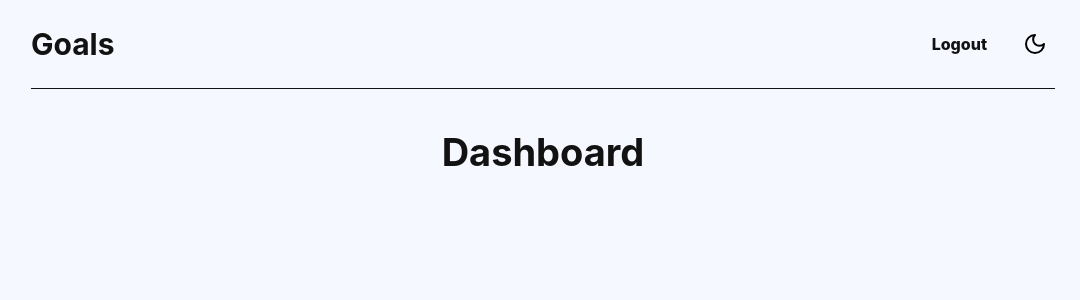
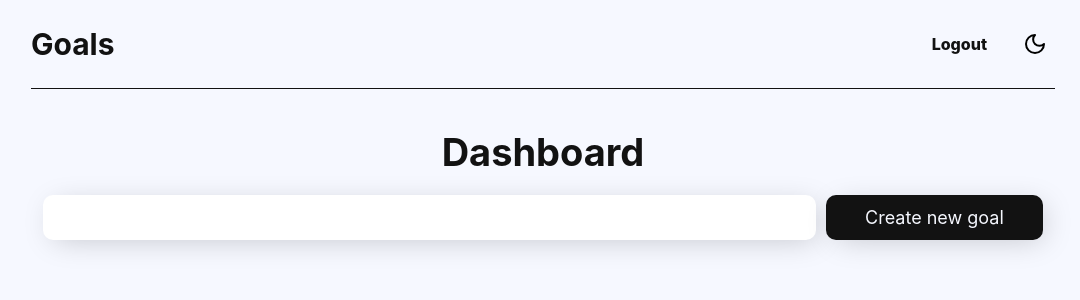
Before and after one commit to whoiscaio/goals-app, a React (Create React App) app in the folder frontend/: page / in a window 1280 px wide. Shown: the top 300 px of the page, without its empty margins (97-1177 px from the left). Built offline with nearby package versions, Linux system fonts and the light colour scheme; no server answers; sample sign-in values are in the browser's storage.

Commit message:
feat: create new goal button and options container

```diff
--- a/frontend/src/pages/Dashboard.tsx
+++ b/frontend/src/pages/Dashboard.tsx
@@ -1,4 +1,4 @@
-import { useEffect } from 'react';
+import { useEffect, useRef, useState } from 'react';
 import { useDispatch, useSelector } from 'react-redux';
 import { useNavigate } from 'react-router-dom';
 import { getGoals } from '../store/features/goals/goalSlice';
@@ -21,11 +21,17 @@ function Dashboard() {
     dispatch(getGoals(user.token));
   }, [user, navigate, dispatch]);
 
-  console.log(goals);
+  function handleCreateNewGoal() {
+    console.log('create new goal');
+  }
 
   return (
     <DashboardContainer>
       <h1>Dashboard</h1>
+      <div className="options-container">
+        <div className="filters"></div>
+        <button onClick={handleCreateNewGoal}>Create new goal</button>
+      </div>
       <div className="goals"></div>
     </DashboardContainer>
   );
--- a/frontend/src/pages/styles.ts
+++ b/frontend/src/pages/styles.ts
@@ -34,7 +34,7 @@ export const LoginSignupPageContainer = styled.section`
     font-size: 1.6rem;
     width: 100%;
 
-    margin-top: .6rem;
+    margin-top: 0.6rem;
     padding: 1rem;
 
     outline: 0;
@@ -66,7 +66,7 @@ export const LoginSignupPageContainer = styled.section`
     }
 
     a {
-      margin-left: .6rem;
+      margin-left: 0.6rem;
     }
   }
 
@@ -81,7 +81,7 @@ export const LoginSignupPageContainer = styled.section`
     font-size: 2.4rem;
     font-weight: 800;
 
-    padding: .8rem 1.6rem;
+    padding: 0.8rem 1.6rem;
 
     cursor: pointer;
 
@@ -100,14 +100,59 @@ export const LoginSignupPageContainer = styled.section`
     color: ${({ theme }) => theme.colors.error};
     font-size: 1.6rem;
 
-    margin-top: .4rem;
+    margin-top: 0.4rem;
   }
 `;
 
 export const DashboardContainer = styled.section`
+  width: 100%;
+
+  display: flex;
+  flex-direction: column;
+  align-items: center;
+
   h1 {
     color: ${({ theme }) => theme.colors.text};
     font-size: 3.8rem;
+
+    margin-bottom: 2rem;
+  }
+
+  .options-container {
+    width: min(100%, 1000px);
+
+    display: flex;
+
+    .filters {
+      flex: 4;
+
+      background: #fff;
+      border-radius: ${({ theme }) => theme.measures.borderRadius};
+      box-shadow: ${({ theme }) => theme.measures.boxShadow};
+      color: ${({ theme }) => theme.colors.background};
+
+      margin-right: 1rem;
+    }
+
+    button {
+      flex: 1;
+
+      background: ${({ theme }) => theme.colors.text};
+      border-radius: ${({ theme }) => theme.measures.borderRadius};
+      box-shadow: ${({ theme }) => theme.measures.boxShadow};
+      color: ${({ theme }) => theme.colors.background};
+
+      font-size: 1.8rem;
+
+      padding: 1.2rem;
+
+      cursor: pointer;
+
+      &:hover {
+        transition: background .12s ease-in;
+        background: ${({ theme }) => theme.colors.effects.invertedButtonBackground};
+      }
+    }
   }
 `;
 
--- a/frontend/src/styles/styled.d.ts
+++ b/frontend/src/styles/styled.d.ts
@@ -9,6 +9,7 @@ declare module 'styled-components' {
       error: string,
       effects: {
         themeSwitcherBackground: string,
+        invertedButtonBackground: string,
       }
     },
     measures: {
--- a/frontend/src/styles/themes/dark.ts
+++ b/frontend/src/styles/themes/dark.ts
@@ -10,6 +10,7 @@ const dark: DefaultTheme = {
     elements: '#3D4766',
     effects: {
       themeSwitcherBackground: '#282828',
+      invertedButtonBackground: '#d6d6d6',
     },
   },
 };
--- a/frontend/src/styles/themes/light.ts
+++ b/frontend/src/styles/themes/light.ts
@@ -10,6 +10,7 @@ const light: DefaultTheme = {
     elements: '#A3BCF9',
     effects: {
       themeSwitcherBackground: '#d6d6d6',
+      invertedButtonBackground: '#282828',
     },
   },
 }
```
